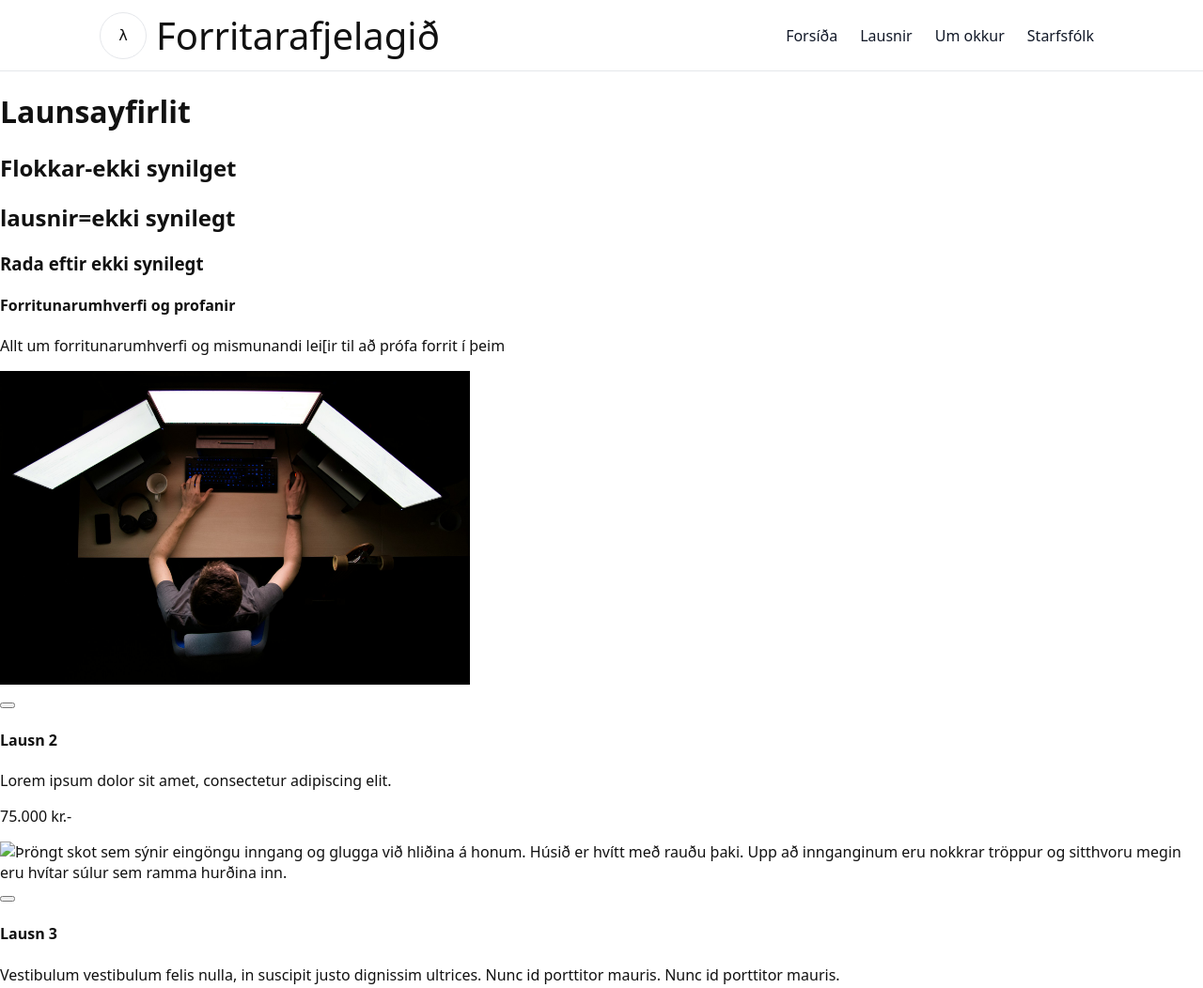
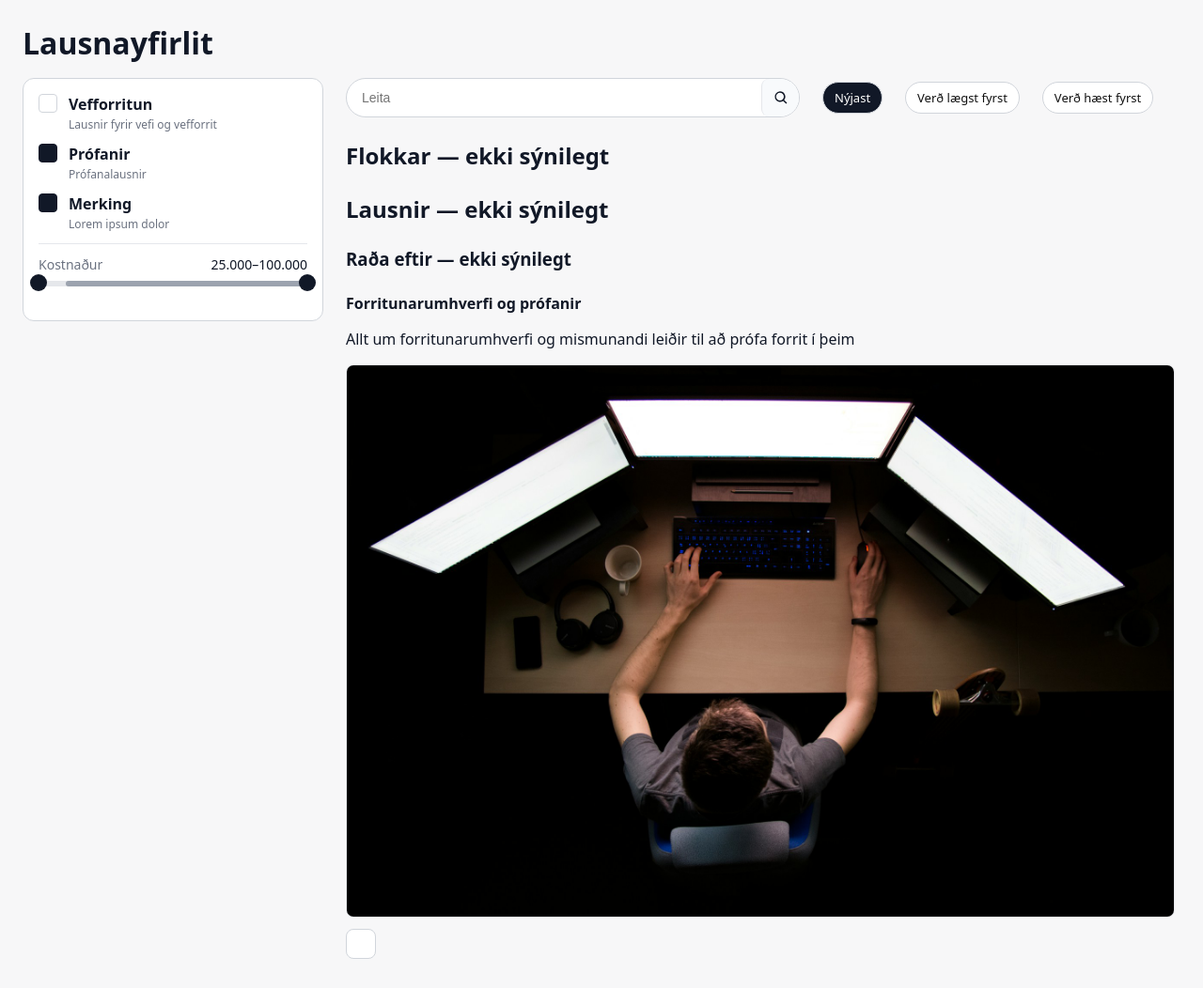
Before and after one commit to einaratli/H-paverkefni-1, a website: page sidur/lausnir.html in a window 1280 px wide. Shown: the top 1052 px of the page at 94% size. Drawn offline with Linux system fonts and the light colour scheme.

Commit message:
lagað þannig eg overrita ekki lausnir.html

```diff
--- a/sidur/lausnir.html
+++ b/sidur/lausnir.html
@@ -3,99 +3,262 @@
   <head>
     <meta charset="utf-8" />
     <meta name="viewport" content="width=device-width, initial-scale=1" />
-  <title>Forritarafjelagið</title>
+    <title>Listasafnið v5</title>
 
-  <!-- Stílar (relative to sidur/) -->
-  <link rel="stylesheet" href="../styles/styles.css">
-  <link rel="stylesheet" href="../styles/header.css">
-  <link rel="stylesheet" href="../styles/footer.css">
+    <style>
+      /* ===== Base layout ===== */
+      :root {
+        --gap: 24px;
+        --border: #d1d5db;
+        --border-light: #e5e7eb;
+        --text: #111827;
+        --muted: #6b7280;
+        --bg: #ffffff;
+        --card: #ffffff;
+      }
+      html, body { margin:0; padding:0; font-family: system-ui, -apple-system, Segoe UI, Roboto, sans-serif; color:var(--text); background:#f7f7f8; }
+      body { padding: 24px; }
 
-  <!-- Auto-include script (runs on DOMContentLoaded) -->
-  <script src="../scripts/include.js" defer></script>
+      h1 { margin: 0 0 16px; }
+      h2, h3, h4 { margin: 24px 0 8px; }
+
+      /* Two-column layout: left filter, right content */
+      .layout {
+        display: grid;
+        grid-template-columns: 320px 1fr;   /* filter width + content */
+        gap: var(--gap);
+        align-items: start;
+      }
+
+      /* ===== Filter card ===== */
+      .filter-card {
+        background: var(--card);
+        border: 1px solid var(--border);
+        border-radius: 12px;
+        padding: 16px;
+        position: sticky; top: 16px; /* keeps the filter visible while scrolling */
+      }
+      .filter-row {
+        display: grid;
+        grid-template-columns: 20px 1fr;
+        gap: 12px;
+        align-items: start;
+        cursor: pointer;
+        user-select: none;
+        margin-bottom: 12px;
+      }
+      .filter-title { font-weight: 600; }
+      .filter-subtitle { color: var(--muted); font-size: 12px; margin-top: 2px; }
+      .filter-check {
+        width: 18px; height: 18px; border: 1px solid var(--border); border-radius: 4px;
+        display: inline-block; position: relative; background:#fff;
+      }
+      .filter-check--on {
+        background: #111827; border-color:#111827;
+      }
+      .filter-divider { height: 1px; background: var(--border-light); margin: 12px 0; }
+
+      .filter-cost { display:flex; justify-content: space-between; align-items:center; font-size: 14px; margin-bottom: 8px; }
+      .filter-cost-label { color: var(--muted); }
+      .filter-cost-value { font-variant-numeric: tabular-nums; }
+
+      /* Fake range (visual only) */
+      .fake-range { position: relative; height: 22px; margin: 8px 0 4px; }
+      .fake-range__track {
+        height: 6px; border-radius: 999px; background: #e5e7eb;
+      }
+      .fake-range__fill {
+        position:absolute; left: 10%; right: 0; top: 0; height: 6px;
+        border-radius: 999px; background: #9ca3af;
+      }
+      .fake-range__thumb {
+        position:absolute; top: -7px; width: 18px; height: 18px; border-radius: 50%;
+        background:#111827; transform: translateX(-50%);
+      }
+      .fake-range__thumb--min { left: 0%; }
+      .fake-range__thumb--max { left: 100%; }
+
+      /* ===== Toolbar row (search next to filter) ===== */
+      .toolbar {
+        display: flex;
+        align-items: center;
+        gap: var(--gap);  /* the 24px you asked for */
+        margin-bottom: 16px;
+      }
+
+      /* Search bar 481×40 */
+      .searchbar {
+        --w: 481px;
+        --h: 40px;
+        width: var(--w);
+        height: var(--h);
+        display: flex;
+        align-items: center;
+        border: 1px solid var(--border);
+        border-radius: 9999px;
+        background: var(--bg);
+        overflow: hidden;
+        opacity: 1; /* as requested */
+      }
+      .searchbar input {
+        flex: 1;
+        height: 100%;
+        border: 0;
+        outline: 0;
+        padding: 0 14px 0 16px;
+        font-size: 14px;
+        background: transparent;
+      }
+      .searchbar button {
+        height: 100%;
+        width: var(--h); /* square button */
+        display: grid;
+        place-items: center;
+        border: 0;
+        border-left: 1px solid var(--border-light);
+        background: #f8fafc;
+        cursor: pointer;
+      }
+      .searchbar svg { display:block; fill: var(--text); }
+      .searchbar:focus-within {
+        border-color: #2563eb;
+        box-shadow: 0 0 0 3px rgba(37, 99, 235, 0.15);
+      }
+
+      /* Optional chips (kept simple) */
+      .chip {
+        display:inline-flex; align-items:center; gap:8px;
+        height: 32px; padding: 0 12px; border:1px solid var(--border);
+        border-radius: 9999px; background:#111827; color:#fff; font-size: 13px;
+      }
+
+      /* Content cards/images just to keep your demo tidy */
+      .img-wrap { margin: 12px 0; }
+      .img { display:block; width: 100%; height: auto; border-radius: 8px; border:1px solid var(--border-light); background:#fff; }
+      button { display:inline-block; min-height: 32px; min-width: 32px; border-radius: 8px; border:1px solid var(--border); background:#fff; }
+      .content { padding-right: 8px; } /* small breathing room on right */
+    </style>
   </head>
+
   <body>
+    <h1>Lausnayfirlit</h1>
 
-  <!-- Haus (header partial) -->
-  <div data-include="../partials/header.html"></div>
-  <main>
+    <!-- Two-column wrapper -->
+    <div class="layout">
+      <!-- LEFT: Filter box (your original markup) -->
+      <aside class="filter-card" aria-labelledby="filters">
+        <label class="filter-row" role="presentation">
+          <span class="filter-check" aria-hidden="true"></span>
+          <div>
+            <div class="filter-title">Vefforritun</div>
+            <div class="filter-subtitle">Lausnir fyrir vefi og vefforrit</div>
+          </div>
+        </label>
 
-    <h1>Launsayfirlit</h1>
-    <h2>Flokkar-ekki synilget</h2>
-    <h2>lausnir=ekki synilegt</h2>
-    <h3>Rada eftir ekki synilegt</h3>
-    <h4>Forritunarumhverfi og profanir</h4>
-    <p>Allt um forritunarumhverfi og mismunandi lei[ir til að prófa forrit í þeim</p>
+        <label class="filter-row" role="presentation">
+          <span class="filter-check filter-check--on" aria-hidden="true"></span>
+          <div>
+            <div class="filter-title">Prófanir</div>
+            <div class="filter-subtitle">Prófanalausnir</div>
+          </div>
+        </label>
+
+        <label class="filter-row" role="presentation">
+          <span class="filter-check filter-check--on" aria-hidden="true"></span>
+          <div>
+            <div class="filter-title">Merking</div>
+            <div class="filter-subtitle">Lorem ipsum dolor</div>
+          </div>
+        </label>
+
+        <div class="filter-divider"></div>
+
+        <div class="filter-cost">
+          <span class="filter-cost-label">Kostnaður</span>
+          <span class="filter-cost-value">25.000–100.000</span>
+        </div>
+
+        <div class="fake-range" aria-hidden="true">
+          <div class="fake-range__track"></div>
+          <div class="fake-range__fill"></div>
+          <div class="fake-range__thumb fake-range__thumb--min" title="min"></div>
+          <div class="fake-range__thumb fake-range__thumb--max" title="max"></div>
+        </div>
+      </aside>
+
+      <!-- RIGHT: Search + content -->
+      <main class="content">
+        <!-- Toolbar row (search sits next to filter, same top line) -->
+        <div class="toolbar">
+          <form class="searchbar" role="search" aria-label="Leita" onsubmit="event.preventDefault();">
+            <input type="search" placeholder="Leita" aria-label="Leita" />
+            <button type="submit" aria-label="Leita">
+              <svg viewBox="0 0 24 24" width="18" height="18" aria-hidden="true">
+                <path d="M10.5 3a7.5 7.5 0 0 1 5.93 12.2l4.19 4.19-1.41 1.41-4.19-4.19A7.5 7.5 0 1 1 10.5 3zm0 2a5.5 5.5 0 1 0 0 11 5.5 5.5 0 0 0 0-11z"/>
+              </svg>
+            </button>
+          </form>
+
+          <!-- Example chips (optional) -->
+          <span class="chip">Nýjast</span>
+          <span class="chip" style="background:#fff;color:#111;border-color:#d1d5db;">Verð lægst fyrst</span>
+          <span class="chip" style="background:#fff;color:#111;border-color:#d1d5db;">Verð hæst fyrst</span>
+        </div>
+
+        <!-- Your original content -->
+        <h2>Flokkar — ekki sýnilegt</h2>
+        <h2>Lausnir — ekki sýnilegt</h2>
+        <h3>Raða eftir — ekki sýnilegt</h3>
+
+        <h4>Forritunarumhverfi og prófanir</h4>
+        <p>Allt um forritunarumhverfi og mismunandi leiðir til að prófa forrit í þeim</p>
         <div class="img-wrap">
-      <img
-        class="img"
-        src="../myndir/forritari.jpg"
-        width="500"
-        alt="Þröngt skot sem sýnir eingöngu inngang og glugga við hliðina á honum. Húsið er hvítt með rauðu þaki. Upp að innganginum eru nokkrar tröppur og sitthvoru megin eru hvítar súlur sem ramma hurðina inn."
-      />
+          <img class="img" src="../myndir/forritari.jpg" width="500"
+               alt="Forritari við vinnu, tölvuskjár og ljós." />
         </div>
         <button></button>
+
         <h4>Lausn 2</h4>
         <p>Lorem ipsum dolor sit amet, consectetur adipiscing elit.</p>
         <p>75.000 kr.-</p>
         <div class="img-wrap">
-      <img
-        class="img"
-        src="../myndir/abstrakt.png"
-        width="500"
-        alt="Þröngt skot sem sýnir eingöngu inngang og glugga við hliðina á honum. Húsið er hvítt með rauðu þaki. Upp að innganginum eru nokkrar tröppur og sitthvoru megin eru hvítar súlur sem ramma hurðina inn."
-      />
+          <img class="img" src="../myndir/abstrakt.png" width="500" alt="Abstrakt mynd." />
         </div>
         <button></button>
+
         <h4>Lausn 3</h4>
-    <p>Vestibulum vestibulum felis nulla, in suscipit justo dignissim ultrices. Nunc id porttitor mauris. Nunc id porttitor mauris.
-    </p>
+        <p>Vestibulum vestibulum felis nulla, in suscipit justo dignissim ultrices. Nunc id porttitor mauris.</p>
         <p>50.000 kr.-</p>
         <div class="img-wrap">
-      <img
-        class="img"
-        src="../myndir/placeholder.png"
-        width="500"
-        alt="Þröngt skot sem sýnir eingöngu inngang og glugga við hliðina á honum. Húsið er hvítt með rauðu þaki. Upp að innganginum eru nokkrar tröppur og sitthvoru megin eru hvítar súlur sem ramma hurðina inn."
-      />
+          <img class="img" src="../myndir/placeholder.png" width="500" alt="Placeholder mynd." />
         </div>
         <button></button>
+
         <h4>Lausn 4</h4>
         <p>Vestibulum ac felis in lacus porta interdum. Curabitur vitae quam non massa interdum consectetur sed ut tellus.</p>
         <p>100.000 kr.-</p>
         <div class="img-wrap">
-      <img
-        class="img"
-        src="../myndir/placeholder.png"
-        width="500"
-        alt="Þröngt skot sem sýnir eingöngu inngang og glugga við hliðina á honum. Húsið er hvítt með rauðu þaki. Upp að innganginum eru nokkrar tröppur og sitthvoru megin eru hvítar súlur sem ramma hurðina inn."
-      />
+          <img class="img" src="../myndir/placeholder.png" width="500" alt="Placeholder mynd." />
         </div>
         <button></button>
+
         <h4>Lausn 5</h4>
         <div class="img-wrap">
-      <img
-        class="img"
-        src="../myndir/placeholder.png"
-        width="500"
-        alt="Þröngt skot sem sýnir eingöngu inngang og glugga við hliðina á honum. Húsið er hvítt með rauðu þaki. Upp að innganginum eru nokkrar tröppur og sitthvoru megin eru hvítar súlur sem ramma hurðina inn."
-      />
+          <img class="img" src="../myndir/placeholder.png" width="500" alt="Placeholder mynd." />
         </div>
         <p>Vivamus in imperdiet lectus. Phasellus sed arcu eu augue laoreet efficitur vitae at nisi.</p>
         <p>25.000 kr.-</p>
         <button></button>
+
         <h4>Lausn 6</h4>
         <p>Lorem id porttitor mauris. Nunc id porttitor mauris.</p>
         <p>100.000 kr.-</p>
         <div class="img-wrap">
-      <img
-        class="img"
-        src="../myndir/placeholder.png"
-        width="500"
-        alt="Þröngt skot sem sýnir eingöngu inngang og glugga við hliðina á honum. Húsið er hvítt með rauðu þaki. Upp að innganginum eru nokkrar tröppur og sitthvoru megin eru hvítar súlur sem ramma hurðina inn."
-      />
+          <img class="img" src="../myndir/placeholder.png" width="500" alt="Placeholder mynd." />
         </div>
         <button></button>
       </main>
-    <link rel="stylesheet" href="../styles/footer.css">
-<div data-include="../partials/footer.html"></div>
+    </div>
+
   </body>
+</html>
```
Also changed, not shown: styles/index.css (added). Lines whose indentation alone changed are shown as unchanged.
